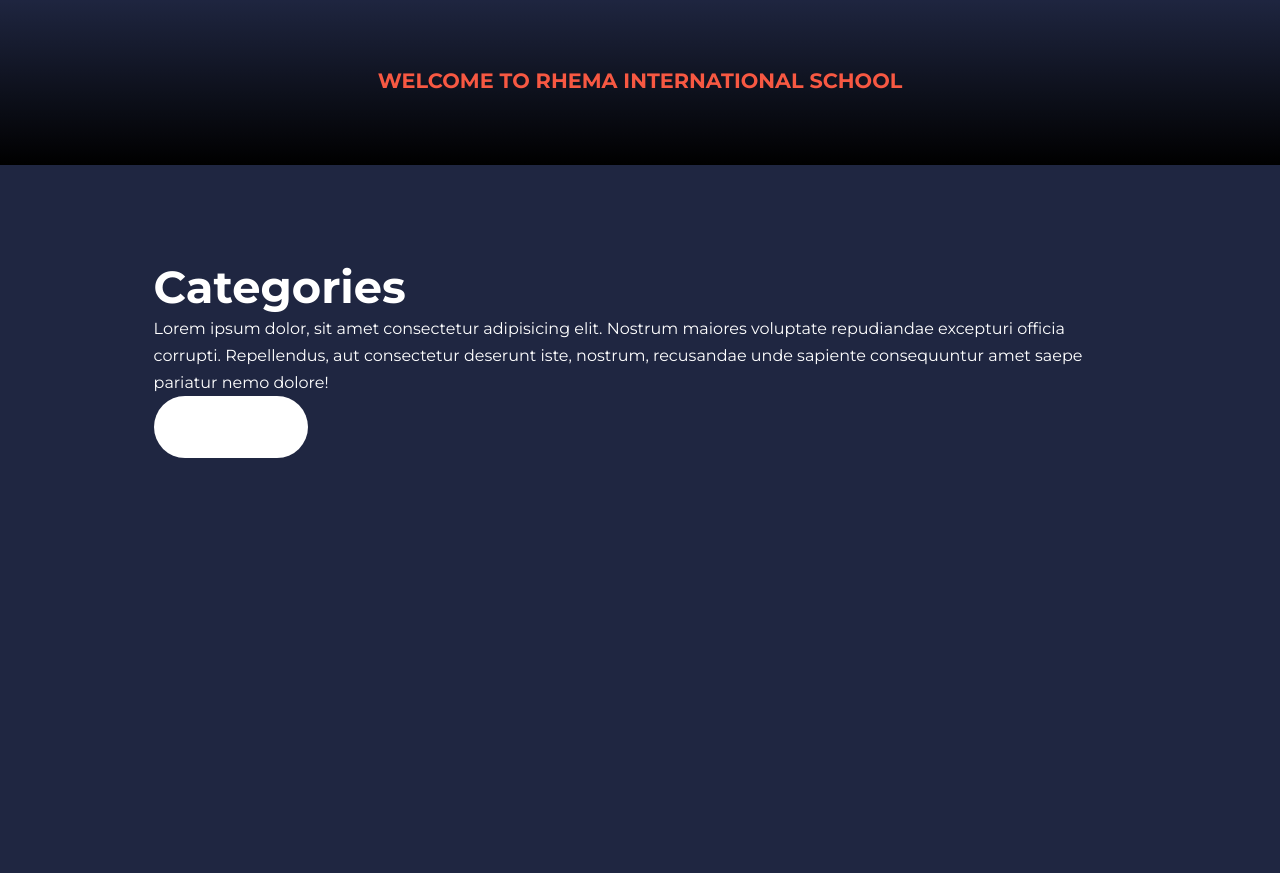
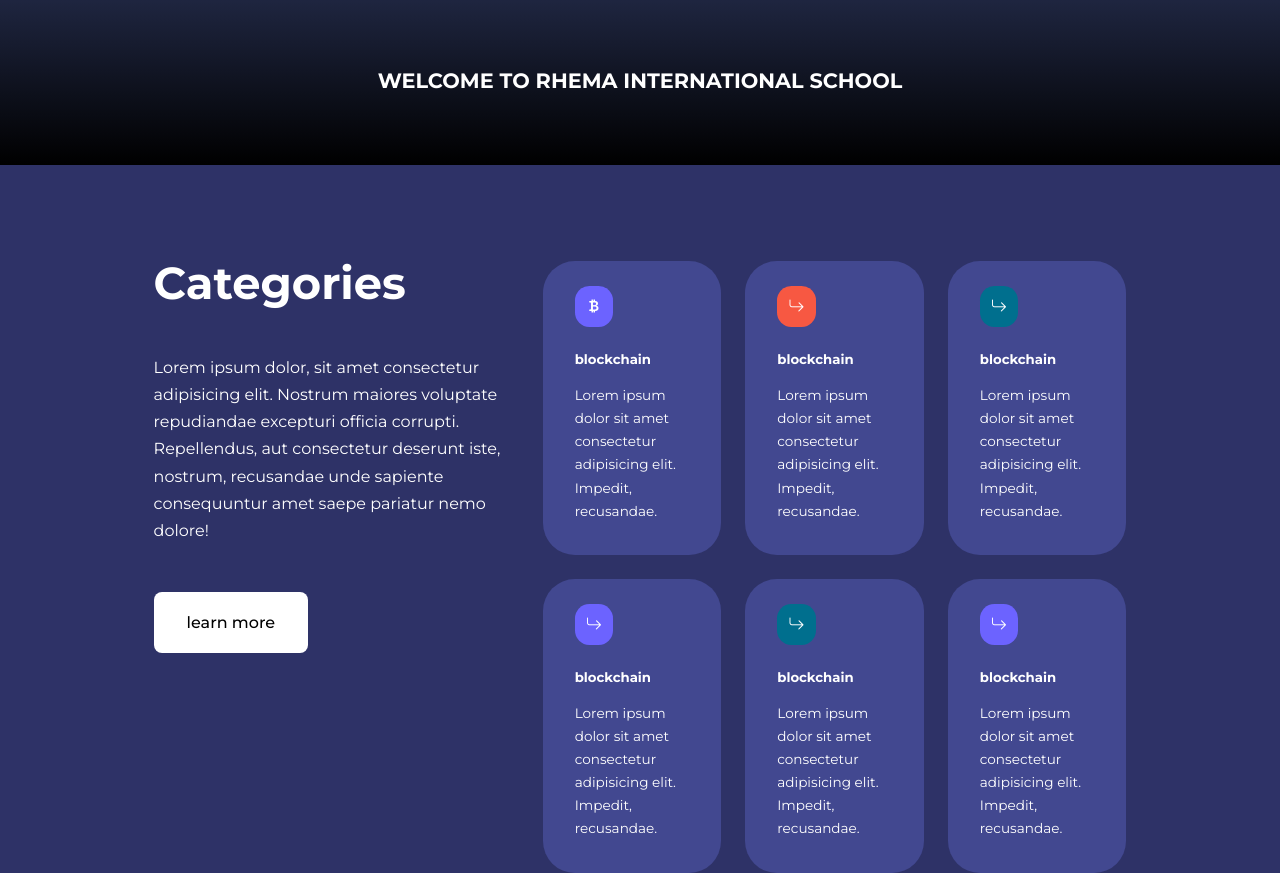
Before and after one commit to Code-Smart20/Rhema-School-, a plain HTML site: page index.html in a window 1280 px wide. Shown: the part 475-1348 px from the top of the page. Before the commit the page ends 1029 px from the top, so only its background shows below. Drawn offline with nearby package versions, Linux system fonts and the light colour scheme.

Commit message:
Categories html and styling

```diff
--- a/css/index.css
+++ b/css/index.css
@@ -1,14 +1,15 @@
-/********** General Styles **********/
+/********** General  styles **********/
 
+/********** overwriting default Browser styles **********/
 *{
     margin: 0;
     padding: 0;
     outline: 0;
+    border: 0;
     box-sizing: border-box;
     text-decoration: none;
     list-style: none;
 }
-
 
 /********** general  variables **********/
  :root{
@@ -35,8 +36,9 @@
  body{
     font-family: 'Montserrat', sans-serif;
     color:var(--color-white);
-    background-color: var(--color-bg);
+    background-color: var(--color-bg1);
     line-height: 1.7;
+
  }
 
  .container{
@@ -46,7 +48,6 @@
 
  section{
     padding:6rem 0;
-
  }
 
  section h2{
@@ -86,12 +87,12 @@
  .btn{
     display:inline-block;
     background: var(--color-white);
-    color:var(--color-white);
+    color:var(--color-black);
     padding:1rem 2rem;
     border:1px solid transparent;
     font-weight: 500;
     transition: var(--transition);
-    border-radius: 2rem;
+    border-radius: 0.5rem;
  }
 
  .btn:hover{
@@ -127,6 +128,7 @@
 nav button{
     display: none;
 }
+
 .nav__menu{
     display:flex;
     align-items: center;
@@ -195,6 +197,8 @@
 
 
  /********** header animations **********/
+
+ /****
   .RED{
    color: var(--color-danger);
   }
@@ -250,3 +254,72 @@
     animation: upper 0.8s infinite;
 
  }
+   ***/
+
+   /*****Categories*****/
+   .categories{
+      background-color: var(--color-bg1);
+      height: 20rem;
+   }
+
+   .categories h1{
+      line-height: 1;
+      margin-bottom: 3rem;
+   }
+
+   .categories__container{
+      display: grid;
+      grid-template-columns: 40% 60%;
+   }
+
+   .categories__left p{
+      margin: 1rem 0 3rem;
+
+   }
+
+   .categories__right{
+      display: grid;
+      grid-template-columns: repeat(3,1fr);
+      gap: 1.5rem;
+
+   }
+
+   .category{
+      background-color: var(--color-bg2);
+      padding: 2rem;
+      border-radius: 2rem;
+      transition:var(--transition)
+   }
+
+   .category:hover{
+      box-shadow: 0 3rem 3rem rgba(0,0,0,0.8);
+   }
+
+
+
+   .category__icon{
+      background: var(--color-primary);
+      padding:0.7rem;
+      border-radius: 0.9rem;
+   }
+
+   .category h5{
+      margin: 2rem 0 1rem;
+   }
+
+   .category p{
+      font-size: 0.85rem;
+   }
+
+   .category:nth-child(2) .category__icon{
+       background: var(--color-danger);
+   }
+   .category:nth-child(3) .category__icon{
+       background: var(--color-success);
+   }
+   .category:nth-child4(4) .category__icon{
+       background: var(--color-warning);
+   }
+   .category:nth-child(5) .category__icon{
+       background: var(--color-success);
+   }
--- a/index.html
+++ b/index.html
@@ -8,8 +8,10 @@
 
     <link rel="stylesheet" href="css/index.css">
 
-    <!--google font icons cdn-->
-    <link rel="stylesheet" href="https://fonts.googleapis.com/css2?family=Material+Symbols+Outlined:opsz,wght,FILL,GRAD@20..48,100..700,0..1,-50..200" />
+    <!--boostrap cdn-->
+
+    <!-- Option 1: Include in HTML -->
+<link rel="stylesheet" href="https://cdn.jsdelivr.net/npm/bootstrap-icons@1.3.0/font/bootstrap-icons.css">
 
       <!--google fonts cdn-->
     <link rel="preconnect" href="https://fonts.googleapis.com">
@@ -17,9 +19,11 @@
     <link href="https://fonts.googleapis.com/css2?family=Montserrat:ital,wght@0,400;0,500;0,600;0,700;0,800;0,900;1,300;1,400;1,500;1,600;1,700;1,800&family=Poppins:ital,wght@0,500;0,600;0,700;0,900;1,300;1,400;1,500;1,600;1,700;1,800;1,900&display=swap" rel="stylesheet">
 </head>
 <body>
+
     <nav>
         <div class="container nav__container">
-           <a href="index.html"><h4>RHEMA SCHOOLS</h4></a>
+
+           <a href="index.html"><h4>RHEMA COLLEGE</h4></a>
 
             <ul class="nav__menu">
                 <li><a href="index.html">Home</a></li>
@@ -29,17 +33,12 @@
             </ul>
 
             <button id="open_menu_btn">
-                open btm
-                <i class="fa fa-bars" aria-hidden="true"></i>
+                <i class="bi bi-list"></i>
             </button>
 
             <button id="open_menu_btn">
-                close btn
-                <i class="fa fa-times" aria-hidden="true"></i>
+                <i class="bi bi-x"></i>
             </button>
-
-        </div>
-
 
         </div>
 
@@ -49,19 +48,19 @@
 
     <header>
         <div class="container header__container">
+
             <div class="header__left">
                 <h1>Education Is The Best</h1>
-
                 <p>Get Quality  Education For Your Wards Today At Rhema InternaTional College</p>
-
                 <a href="courses.html" class="btn btn-primary">Get Started</a>
             </div>
+
             <div class="header__right">
                 <div class="header__right-image">
                     <img src='https://media.istockphoto.com/id/1409722748/photo/students-raising-hands-while-teacher-asking-them-questions-in-classroom.webp?b=1&s=170667a&w=0&k=20&c=wmjzzESyHcSDFXYI1qzngse-EIj7aBMfebEaqjT8cjM=' alt="students in class">
                 </div>
+            </div>
 
-            </div>
         </div>
 
         <div class="fade__bg">
@@ -76,21 +75,73 @@
 
     <!--end of header-->
 
-    <section class="category">
-        <div class="container category__container">
-            <div class="category__left">
+    <section class="categories">
+        <div class="container categories__container">
+
+            <div class="categories__left">
+
                 <h1>Categories</h1>
                 <p>Lorem ipsum dolor, sit amet consectetur adipisicing elit. Nostrum maiores voluptate repudiandae excepturi officia corrupti. Repellendus, aut consectetur deserunt iste, nostrum, recusandae unde sapiente consequuntur amet saepe pariatur nemo dolore!</p>
                 <a href="#" class="btn">learn more</a>
+
             </div>
 
-            <div class="category__right">
+            <div class="categories__right">
+
                 <article class="category">
                     <span class="category__icon">
-
+                        <i class="bi bi-currency-bitcoin"></i>
                     </span>
+                    <h5>blockchain</h5>
+                    <p>Lorem ipsum dolor sit amet consectetur adipisicing elit. Impedit, recusandae.</p>
 
                 </article>
+
+                <article class="category">
+                    <span class="category__icon">
+                        <i class="bi bi-arrow-return-right"></i>
+                    </span>
+                    <h5>blockchain</h5>
+                    <p>Lorem ipsum dolor sit amet consectetur adipisicing elit. Impedit, recusandae.</p>
+
+                </article>
+
+                <article class="category">
+                    <span class="category__icon">
+                        <i class="bi bi-arrow-return-right"></i>
+                    </span>
+                    <h5>blockchain</h5>
+                    <p>Lorem ipsum dolor sit amet consectetur adipisicing elit. Impedit, recusandae.</p>
+
+                </article>
+
+                <article class="category">
+                    <span class="category__icon">
+                        <i class="bi bi-arrow-return-right"></i>
+                    </span>
+                    <h5>blockchain</h5>
+                    <p>Lorem ipsum dolor sit amet consectetur adipisicing elit. Impedit, recusandae.</p>
+
+                </article>
+
+                <article class="category">
+                    <span class="category__icon">
+                        <i class="bi bi-arrow-return-right"></i>
+                    </span>
+                    <h5>blockchain</h5>
+                    <p>Lorem ipsum dolor sit amet consectetur adipisicing elit. Impedit, recusandae.</p>
+
+                </article>
+
+                <article class="category">
+                    <span class="category__icon">
+                        <i class="bi bi-arrow-return-right"></i>
+                    </span>
+                    <h5>blockchain</h5>
+                    <p>Lorem ipsum dolor sit amet consectetur adipisicing elit. Impedit, recusandae.</p>
+
+                </article>
+
 
             </div>
         </div>
--- a/main.js
+++ b/main.js
@@ -0,0 +1 @@
+// change nav bar on scroll
```
